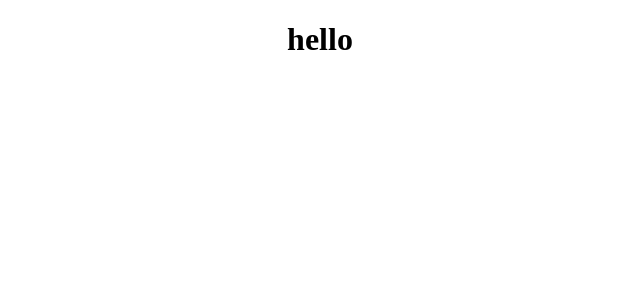
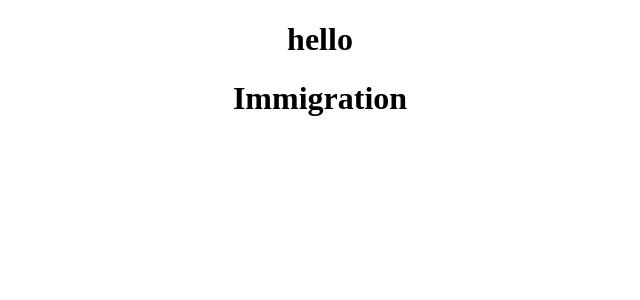
Before and after one commit to jamesleeyk/asdf, a React (Create React App) app: page /immigration in a window 1280 px wide. Shown: the top 300 px of the page, without its empty margins (320-960 px from the left). Built offline with nearby package versions, Linux system fonts and the light colour scheme.

Commit message:
Defining the pages and importing them in App.js

```diff
--- a/src/App.js
+++ b/src/App.js
@@ -1,10 +1,17 @@
 import './App.css';
-import Header from './components/Header/Header'
+import Home from './pages/Home';
+import Immigration from './pages/Immigration';
+import Advice from './pages/Advice';
+import { Switch, Route } from 'react-router-dom';
 
 function App() {
   return (
     <div className="App">
-      <Header />
+      <Switch>
+        <Route path="/" exact component={Home}/>
+        <Route path="/immigration" exact component={Immigration}/>
+        <Route path="/advice" exact component={Advice}/>
+      </Switch>
      </div>
   );
 }
--- /dev/null
+++ b/src/pages/Advice.jsx
@@ -0,0 +1,15 @@
+import React, { Component } from 'react';
+import Header from '../components/Header/Header';
+
+class Advice extends Component {
+    render() {
+        return (
+            <div>
+                <Header />
+                <h1>Advice</h1>
+            </div>
+        )
+    }
+}
+
+export default Advice;
--- /dev/null
+++ b/src/pages/Home.jsx
@@ -0,0 +1,15 @@
+import React, { Component } from 'react';
+import Header from '../components/Header/Header';
+
+class Home extends Component {
+    render() {
+        return (
+            <div>
+                <Header />
+                <h1>Home</h1>
+            </div>
+        )
+    }
+}
+
+export default Home;
--- /dev/null
+++ b/src/pages/Immigration.jsx
@@ -0,0 +1,15 @@
+import React, { Component } from 'react';
+import Header from '../components/Header/Header';
+
+class Immigration extends Component {
+    render() {
+        return (
+            <div>
+                <Header />
+                <h1>Immigration</h1>
+            </div>
+        )
+    }
+}
+
+export default Immigration;
```
